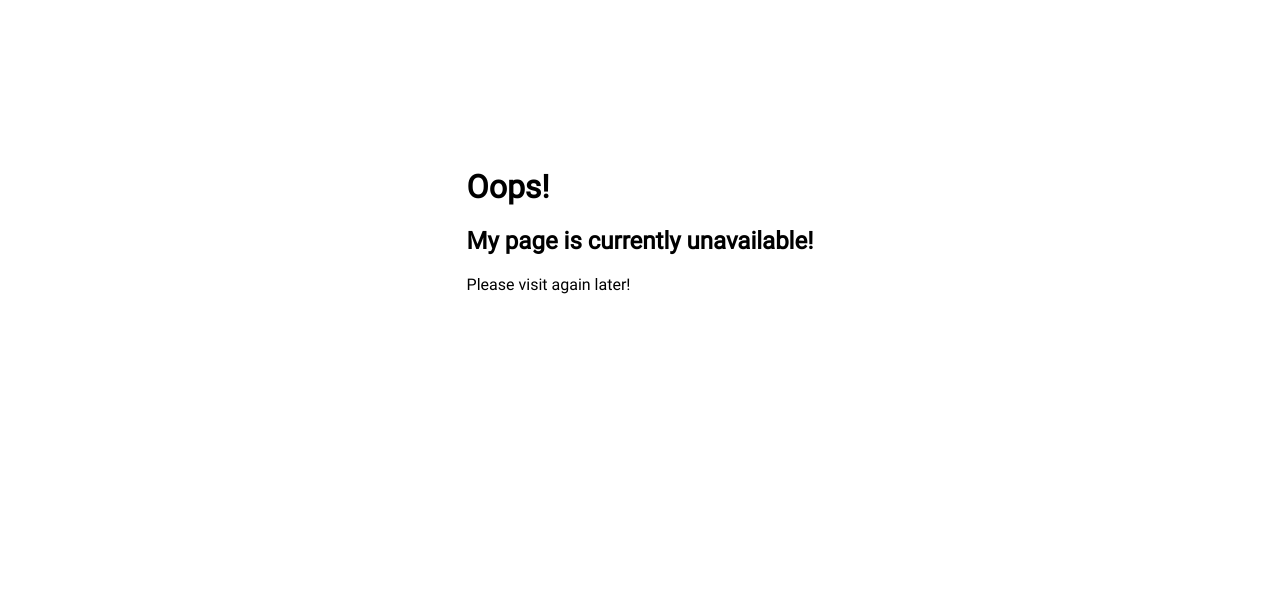
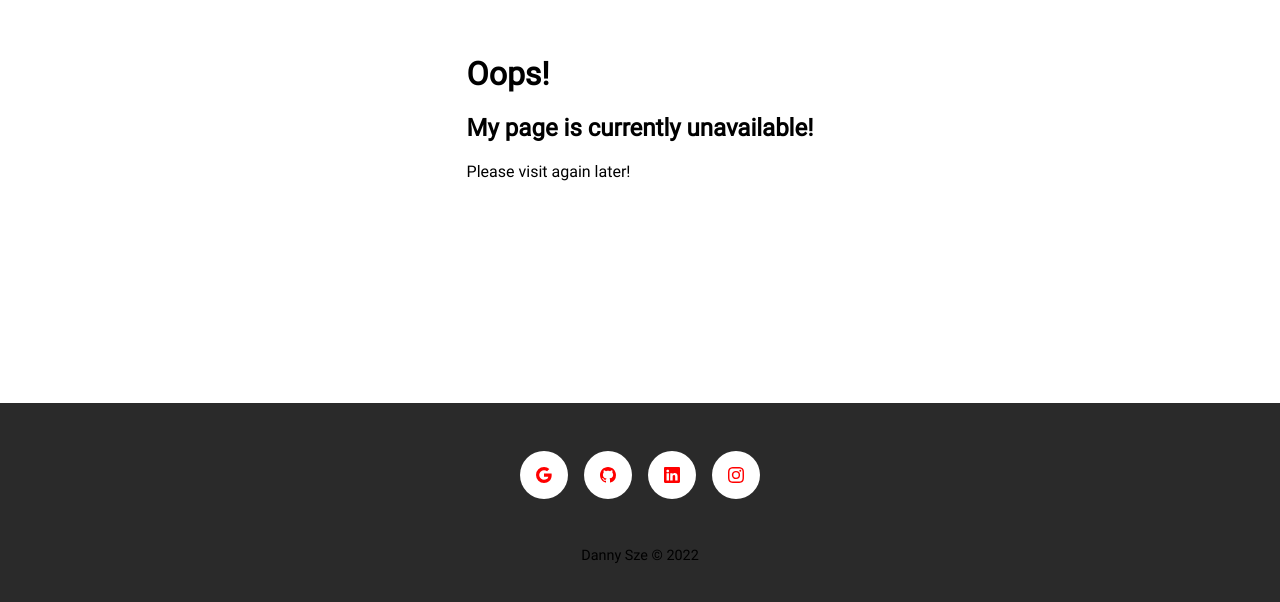
Before and after one commit to dannysze/my_page, a React (Create React App) app: page / in a window 1280 px wide. Shown: the part 172-774 px from the top of the page. Built offline with nearby package versions, Linux system fonts and the light colour scheme.

Commit message:
footer update

```diff
--- a/package.json
+++ b/package.json
@@ -12,6 +12,7 @@
     "immer": "^9.0.7",
     "nth-check": "^2.0.1",
     "react": "^17.0.2",
+    "react-bootstrap-icons": "^1.7.2",
     "react-dom": "^17.0.2",
     "react-scripts": "4.0.3",
     "sass": "^1.45.1",
--- a/src/App.js
+++ b/src/App.js
@@ -12,7 +12,7 @@ function App() {
         </> :
         <Maintainanace />
       }
-      {/* <Footer /> */}
+      <Footer />
     </div>
   );
 }
--- a/src/App.sass
+++ b/src/App.sass
@@ -1,3 +1,5 @@
+@use 'assets/variables' as v
+
 *
   font-family: 'Roboto-Regular', sans-serif
 
@@ -25,3 +27,13 @@
 
 
 .passage-1
+
+
+.small-1
+  font-size: 0.9em
+
+// default link styles
+
+a, a:hover, a:visited
+  text-decoration: none
+  color: v.$text-primary
--- /dev/null
+++ b/src/assets/_variables.sass
@@ -0,0 +1,5 @@
+$text-primary: red
+$text-secondary: grey
+$bg-primary: white
+$bg-secondary: red
+$accent: yellow
--- a/src/components/footer/Footer.js
+++ b/src/components/footer/Footer.js
@@ -1,11 +1,37 @@
-import React  from "react";
+import React from "react";
+import { Google, Github, Linkedin, Instagram } from 'react-bootstrap-icons';
 import './Footer.sass';
 
 const Footer = () => {
+
   return (
-    <div className="footer">
-      This is my footer
-    </div>
+    <footer className="footer flex__container__center">
+      <div className="footer__container">
+        <div className="footer-icons__ribbon flex__container__center">
+          {/* <div className="footer-icons__containers"> */}
+            <a href="#" className="footer-icons__link flex__container__center">
+              <Google />
+            </a>
+          {/* </div> */}
+          {/* <div className="footer-icons__containers"> */}
+            <a href="https://github.com/dannysze" className="footer-icons__link flex__container__center">
+              <Github />
+            </a>
+          {/* </div> */}
+          {/* <div className="footer-icons__containers"> */}
+            <a href="https://www.linkedin.com/in/danny-sze-049a5b168/" className="footer-icons__link flex__container__center">
+              <Linkedin />
+            </a>
+          {/* </div> */}
+          {/* <div className="footer-icons__containers"> */}
+            <a href="https://www.instagram.com/dannnccccc/" className="footer-icons__link flex__container__center">
+              <Instagram />
+            </a>
+          {/* </div> */}
+        </div>
+        <p className="footer__text small-1 center">Danny Sze &copy; 2022</p>
+      </div>
+    </footer>
   )
 }
 
--- a/src/components/footer/Footer.sass
+++ b/src/components/footer/Footer.sass
@@ -1,2 +1,25 @@
 .footer
   margin-top: auto
+  padding: 3rem 0
+  width: 100%
+  background-color: #2a2a2a
+
+  .footer__container
+
+    .footer-icons__ribbon
+      column-gap: 1em
+
+      // .footer-icons__containers
+        // padding: 1em
+
+      .footer-icons__link
+          padding: 1em
+          background-color: white
+          border-radius: 50%
+
+          svg
+            width: 1em
+            height: 1em
+
+    .footer__text
+      margin: 3rem 0 1rem
```
Also changed, not shown: 1 other file (tests, documents, lock files or other folders).
